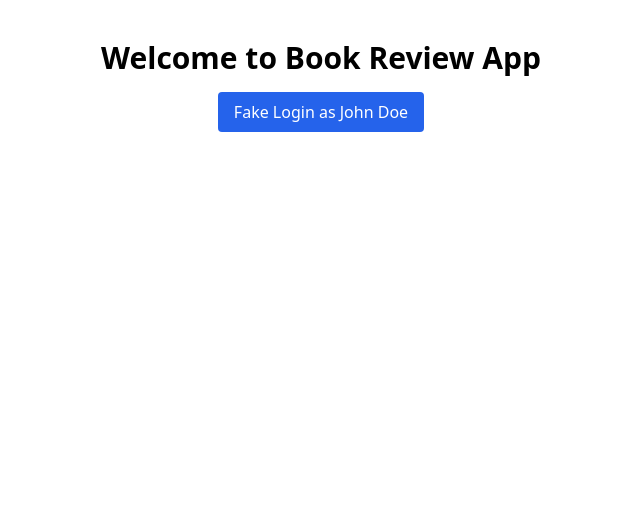
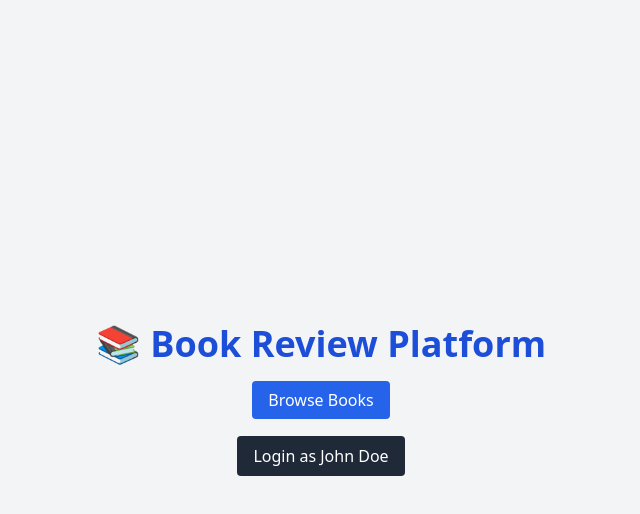
Before and after one commit to Shreyanshs1/Book-Review-Platform, a React (Create React App) app in the folder frontend/: page / in a window 1280 px wide. Shown: the top 514 px of the page, without its empty margins (319-959 px from the left). Built offline with nearby package versions, Linux system fonts and the light colour scheme.

Commit message:
Add home page

```diff
--- a/frontend/src/pages/HomePage.js
+++ b/frontend/src/pages/HomePage.js
@@ -1,27 +1,56 @@
+import React from 'react';
+import { Link } from 'react-router-dom';
 import { useUser } from '../context/UserContext';
 
 export default function HomePage() {
-  const { login, user } = useUser();
+  const { user, login, logout } = useUser();
 
+  // Dummy user (replace _id with one from your DB)
   const dummyUser = {
-    _id: '6832b2ffa27495fb3a594b56', // replace with real MongoDB _id
+    _id: '6832b2ffa27495fb3a594b56',
     name: 'John Doe',
     email: 'john@example.com',
   };
-  console.log(user);
 
   return (
-    <div className="text-center py-10">
-      <h1 className="text-3xl font-bold mb-4">Welcome to Book Review App</h1>
+    <div className="min-h-screen flex flex-col items-center justify-center bg-gray-100 px-4 py-10">
+      <h1 className="text-4xl font-bold text-blue-700 mb-6">📚 Book Review Platform</h1>
+
+      <div className="space-x-4 mb-6">
+        <Link
+          to="/books"
+          className="bg-blue-600 text-white px-4 py-2 rounded hover:bg-blue-700"
+        >
+          Browse Books
+        </Link>
+
+        {user && (
+          <Link
+            to={`/user/${user._id}`}
+            className="bg-green-600 text-white px-4 py-2 rounded hover:bg-green-700"
+          >
+            My Profile
+          </Link>
+        )}
+      </div>
+
       {!user ? (
         <button
           onClick={() => login(dummyUser)}
-          className="bg-blue-600 text-white px-4 py-2 rounded"
+          className="bg-gray-800 text-white px-4 py-2 rounded hover:bg-gray-900"
         >
-          Fake Login as John Doe
+          Login as John Doe
         </button>
       ) : (
-        <p className="text-green-700">Logged in as {user.name}</p>
+        <div className="text-center">
+          <p className="mb-2 text-green-700">Logged in as <strong>{user.name}</strong></p>
+          <button
+            onClick={logout}
+            className="bg-red-500 text-white px-4 py-2 rounded hover:bg-red-600"
+          >
+            Logout
+          </button>
+        </div>
       )}
     </div>
   );
```
